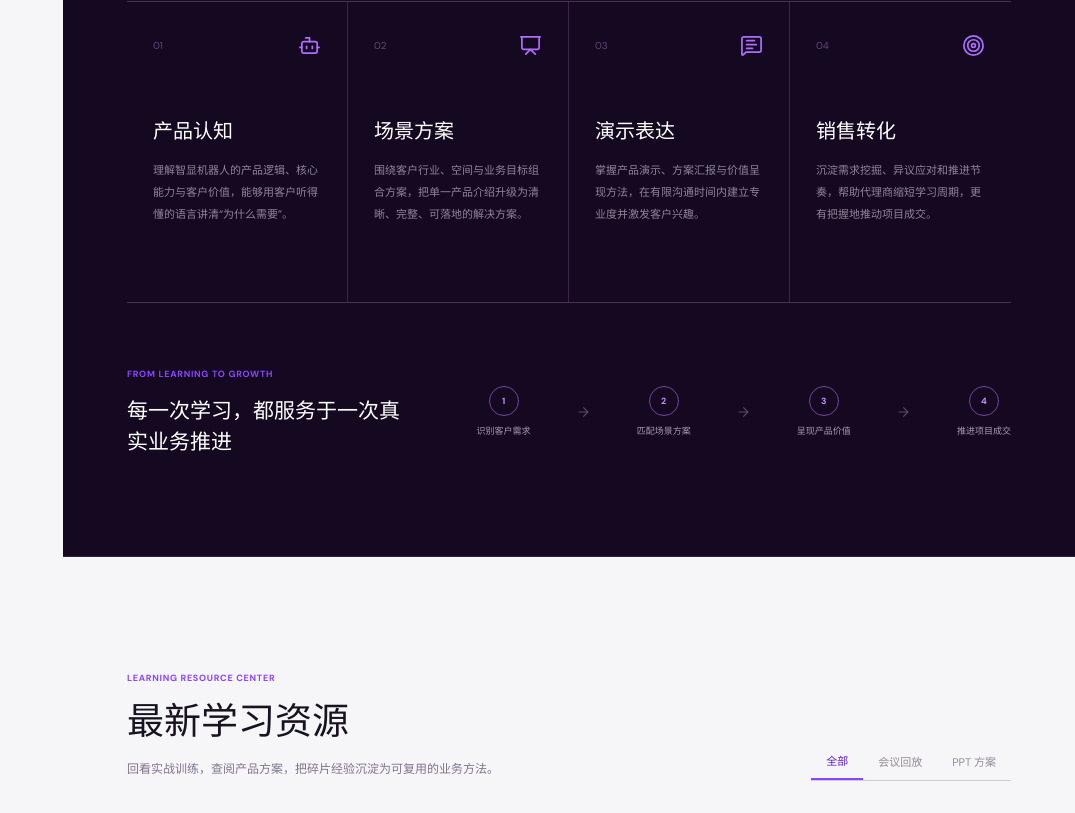
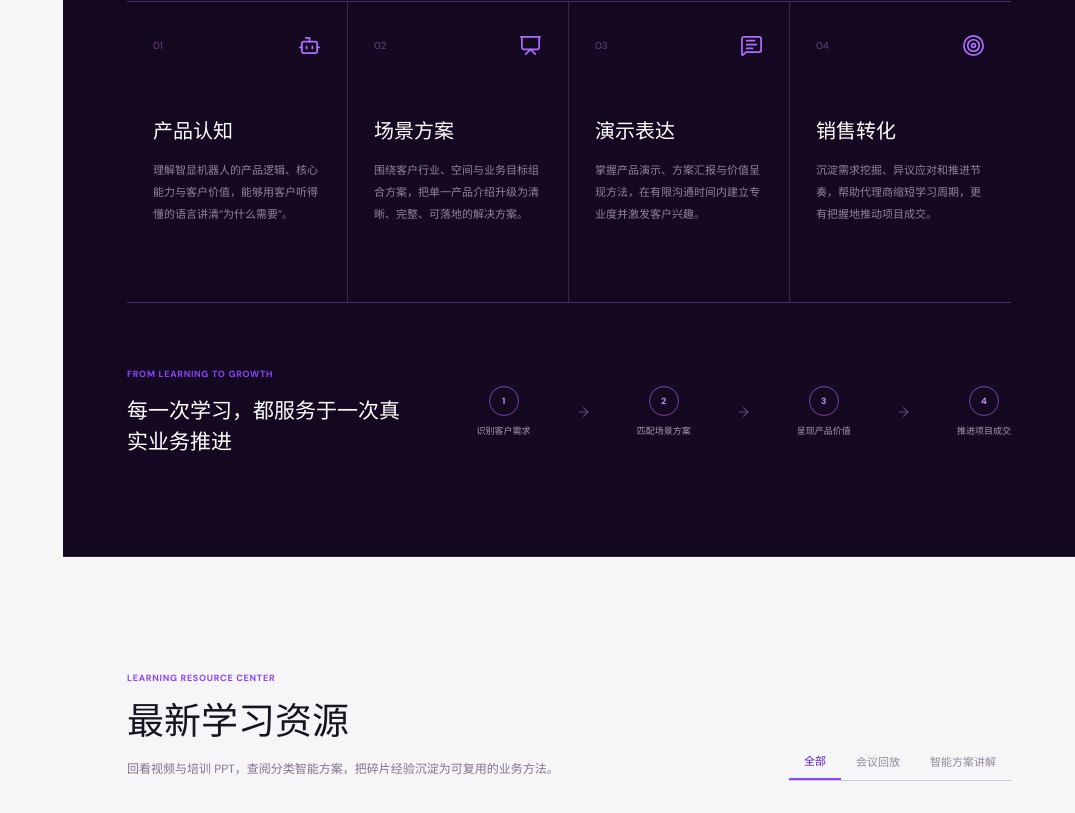
Before and after one commit to Rancho-Yin/zbrainlearning, a React (Vite) app: page / in a window 1280 px wide. Shown: the part 1984-2797 px from the top of the page, without its empty margins (205-1280 px from the left). Built offline with nearby package versions, Linux system fonts and the light colour scheme.

Commit message:
Reorganize replay and solution resources

```diff
--- a/src/data.js
+++ b/src/data.js
@@ -50,8 +50,8 @@ export const recordings = [
   },
 ];
 
-// 后续 PPT 按相同格式追加标题和链接即可，页面会自动生成方案窗口。
-export const presentations = [
+// 培训类 PPT 与会议录像放在同一个“会议回放”模块中。
+export const presentationReplays = [
   {
     id: 'august-partner-training',
     title: '8月代理商推广培训开营',
@@ -69,60 +69,11 @@ export const presentations = [
     publishedAt: '2026-07-01',
   },
   {
-    id: 'ai-solution-sales-assistant-01',
-    title: 'AI解决方案销售助手01',
-    url: 'https://livepad.zbrain.cn/s/pad-mssqel9k-ch3qwm?p=p_ad1c531970069223',
-    category: '销售工具',
-    cover: 'assets/covers/partner-training.png',
-  },
-  {
-    id: 'smart-space-technology-solution',
-    title: '智能空间技术解决方案',
-    url: 'https://livepad.zbrain.cn/s/pad-msrhe7lg-3m9wpv?p=p_ad1c531970069223',
-    category: '空间方案',
-    cover: 'assets/covers/ai-showroom.png',
-  },
-  {
     id: 'zhixian-ai-training-camp',
     title: '智显AI训战营',
     url: 'https://livepad.zbrain.cn/s/pad-mssqxzql-3f64jp?p=p_b71f5093762c7caa',
     category: '训战课程',
     cover: 'assets/covers/partner-training.png',
-  },
-  {
-    id: 'zbrain-aigc-business-solution',
-    title: 'ZBrain智显AIGC业务解决方案',
-    url: 'https://livepad.zbrain.cn/s/pad-msssttj1-va9wwn?p=p_ad1c531970069223',
-    category: 'AIGC 方案',
-    cover: 'assets/covers/digital-media-education.png',
-  },
-  {
-    id: 'ai-showroom-solution',
-    title: '智显机器人-AI展厅方案',
-    url: 'https://livepad.zbrain.cn/s/pad-msrqboxk-zc248e?p=p_b71f5093762c7caa',
-    category: 'AI 展厅',
-    cover: 'assets/covers/ai-showroom.png',
-  },
-  {
-    id: 'digital-media-discipline',
-    title: '数字媒体专业学科建设方案',
-    url: 'https://livepad.zbrain.cn/s/pad-mssgu0n6-poc3iu?p=p_b71f5093762c7caa',
-    category: '专业建设',
-    cover: 'assets/covers/digital-media-education.png',
-  },
-  {
-    id: 'kejindasha-ai-native-showcase-case',
-    title: '从科金大厦开启 AI 原生展示空间_案例分享',
-    url: 'https://livepad.zbrain.cn/s/pad-mssygqtz-ne9keq?p=p_b71f5093762c7caa',
-    category: '案例分享',
-    cover: 'assets/covers/ai-showroom.png',
-  },
-  {
-    id: 'jilin-university-zhengyuan-ai-showroom',
-    title: '吉大正元智能展厅定义AI空间智脑新标杆',
-    url: 'https://livepad.zbrain.cn/s/pad-mst00xyj-aeetrp?p=p_b71f5093762c7caa',
-    category: '案例分享',
-    cover: 'assets/covers/ai-showroom.png',
   },
   {
     id: 'ai-partner-training-camp-welcome-speech',
@@ -132,3 +83,135 @@ export const presentations = [
     cover: 'assets/covers/partner-training.png',
   },
 ];
+
+// 智能方案讲解按公司、解决方案、案例三类归档。
+export const presentations = [
+  {
+    id: 'zhixian-robot-business-report',
+    title: '智显机器人业务汇报',
+    url: 'https://www.wanpinghui.com/s/pad-mr6awgyd-hsmvyl?p=p_aafa3c827820c061',
+    group: 'company',
+    category: '业务汇报',
+    cover: 'assets/covers/partner-training.png',
+  },
+  {
+    id: 'wuhan-hongliang-intelligence-company',
+    title: '武汉宏量智能公司介绍',
+    url: 'https://www.wanpinghui.com/s/pad-msr6czag-pxr8xl?p=p_6052e5fa15236c66',
+    group: 'company',
+    category: '公司介绍',
+    cover: 'assets/covers/partner-training.png',
+  },
+  {
+    id: 'wuhan-hongliang-technology-company',
+    title: '武汉宏量智能科技公司介绍',
+    url: 'https://www.wanpinghui.com/s/pad-msq26m6n-9hc40l?p=p_406628dfc8ebe4e9',
+    group: 'company',
+    category: '公司介绍',
+    cover: 'assets/covers/partner-training.png',
+  },
+  {
+    id: 'ai-showroom-solution',
+    title: '智显机器人-AI展厅方案',
+    url: 'https://livepad.zbrain.cn/s/pad-msrqboxk-zc248e?p=p_b71f5093762c7caa',
+    group: 'solution',
+    category: 'AI 展厅',
+    cover: 'assets/covers/ai-showroom.png',
+  },
+  {
+    id: 'ai-solution-sales-assistant-01',
+    title: 'AI解决方案销售助手01',
+    url: 'https://livepad.zbrain.cn/s/pad-mssqel9k-ch3qwm?p=p_ad1c531970069223',
+    group: 'solution',
+    category: '销售工具',
+    cover: 'assets/covers/partner-training.png',
+  },
+  {
+    id: 'smart-space-technology-solution',
+    title: '智能空间技术解决方案',
+    url: 'https://livepad.zbrain.cn/s/pad-msrhe7lg-3m9wpv?p=p_ad1c531970069223',
+    group: 'solution',
+    category: '空间方案',
+    cover: 'assets/covers/ai-showroom.png',
+  },
+  {
+    id: 'zbrain-aigc-business-solution',
+    title: 'ZBrain智显AIGC业务解决方案',
+    url: 'https://livepad.zbrain.cn/s/pad-msssttj1-va9wwn?p=p_ad1c531970069223',
+    group: 'solution',
+    category: 'AIGC 方案',
+    cover: 'assets/covers/digital-media-education.png',
+  },
+  {
+    id: 'digital-media-discipline',
+    title: '数字媒体专业学科建设方案',
+    url: 'https://livepad.zbrain.cn/s/pad-mssgu0n6-poc3iu?p=p_b71f5093762c7caa',
+    group: 'solution',
+    category: '专业建设',
+    cover: 'assets/covers/digital-media-education.png',
+  },
+  {
+    id: 'multi-screen-cloud-edge-device-solution',
+    title: '展厅多屏统一联动方案·云边端协同架构',
+    url: 'https://www.wanpinghui.com/s/pad-mra1zdh7-5vjsw2?p=p_aafa3c827820c061',
+    group: 'solution',
+    category: '展厅方案',
+    cover: 'assets/covers/ai-showroom.png',
+  },
+  {
+    id: 'livepad-education-application',
+    title: 'LivePad在教育行业的应用',
+    url: 'https://www.wanpinghui.com/s/pad-mrvwbs4e-w2uyws?p=p_380506a6afac002c',
+    group: 'solution',
+    category: '教育方案',
+    cover: 'assets/covers/digital-media-education.png',
+  },
+  {
+    id: 'energy-industry-ai-application-system',
+    title: '能源行业AI智能应用体系建设方案',
+    url: 'https://www.wanpinghui.com/s/pad-ms3cwntz-dr13rs?p=p_af053f99e1e57109',
+    group: 'solution',
+    category: '能源方案',
+    cover: 'assets/covers/digital-media-education.png',
+  },
+  {
+    id: 'ai-niuhuang-intelligence-sharing',
+    title: 'AI牛黄智脑分享',
+    url: 'https://www.wanpinghui.com/s/pad-mrabffy6-p0bphq?p=p_aefd5977a06d2aa3',
+    group: 'case',
+    category: '案例分享',
+    cover: 'assets/covers/partner-training.png',
+  },
+  {
+    id: 'kejindasha-ai-native-showcase-case',
+    title: '从科金大厦开启 AI 原生展示空间_案例分享',
+    url: 'https://livepad.zbrain.cn/s/pad-mssygqtz-ne9keq?p=p_b71f5093762c7caa',
+    group: 'case',
+    category: '案例分享',
+    cover: 'assets/covers/ai-showroom.png',
+  },
+  {
+    id: 'jilin-university-zhengyuan-ai-showroom',
+    title: '吉大正元智能展厅定义AI空间智脑新标杆',
+    url: 'https://livepad.zbrain.cn/s/pad-mst00xyj-aeetrp?p=p_b71f5093762c7caa',
+    group: 'case',
+    category: '展厅案例',
+    cover: 'assets/covers/ai-showroom.png',
+  },
+  {
+    id: 'spic-inner-mongolia-digital-human-system',
+    title: '国家电投内蒙古能源公司指挥中心数字人系统方案',
+    url: 'https://www.wanpinghui.com/s/pad-ms7o70tu-ytsckx?p=p_b539669638878317',
+    group: 'case',
+    category: '能源案例',
+    cover: 'assets/covers/digital-media-education.png',
+  },
+  {
+    id: 'yangzhou-cultural-communication-intelligence',
+    title: '扬州文化传播智脑',
+    url: 'https://www.wanpinghui.com/s/pad-msb308vm-3noxpu?p=p_29397a78b8578d5e',
+    group: 'case',
+    category: '文旅案例',
+    cover: 'assets/covers/partner-training.png',
+  },
+];
--- a/src/main.jsx
+++ b/src/main.jsx
@@ -26,7 +26,7 @@ import {
   X,
   Zap,
 } from 'lucide-react';
-import { presentations, recordings } from './data';
+import { presentationReplays, presentations, recordings } from './data';
 import './styles.css';
 
 const LOGO_SRC = `${import.meta.env.BASE_URL}assets/zhixian-robot-logo.png`;
@@ -37,13 +37,20 @@ const COVER_ASSETS = [
 ];
 const PRESENTATION_STORAGE_KEY = 'zbrainlearning-custom-presentations-v1';
 const CURRENT_MONTH = new Date().toISOString().slice(0, 7);
+const SOLUTION_GROUPS = [
+  { id: 'company', number: '01', label: '公司介绍', description: '了解智显机器人与合作伙伴的业务能力、品牌定位与核心优势。' },
+  { id: 'solution', number: '02', label: '解决方案介绍', description: '按展厅、教育、能源与 AIGC 等场景查找可直接讲解的方案。' },
+  { id: 'case', number: '03', label: '案例介绍', description: '通过已落地的展厅、能源与文旅案例，辅助客户沟通与项目转化。' },
+];
 
 const assetUrl = (path) => `${import.meta.env.BASE_URL}${path}`;
 
 function loadCustomPresentations() {
   try {
     const value = JSON.parse(localStorage.getItem(PRESENTATION_STORAGE_KEY) || '[]');
-    return Array.isArray(value) ? value.filter((item) => item?.id && item?.title && item?.url) : [];
+    return Array.isArray(value)
+      ? value.filter((item) => item?.id && item?.title && item?.url).map((item) => ({ ...item, group: item.group || 'solution' }))
+      : [];
   } catch {
     return [];
   }
@@ -65,11 +72,11 @@ function Brand() {
   );
 }
 
-function Sidebar({ presentationCount, section, onSectionChange, activeNav, onActiveNavChange, open, onClose }) {
+function Sidebar({ solutionCount, replayCount, section, onSectionChange, activeNav, onActiveNavChange, open, onClose }) {
   const items = [
     { id: 'overview', label: '首页', icon: FolderOpen, href: '#top' },
-    { id: 'presentations', label: 'PPT 方案', icon: FileText, href: '#library', count: presentationCount },
-    { id: 'recordings', label: '会议回放', icon: Video, href: '#library', count: recordings.length },
+    { id: 'presentations', label: '智能方案讲解', icon: FileText, href: '#library', count: solutionCount },
+    { id: 'recordings', label: '会议回放', icon: Video, href: '#library', count: replayCount },
   ];
 
   const navigate = (item) => {
@@ -121,8 +128,8 @@ function Topbar({ query, setQuery, onMenu }) {
         <input
           value={query}
           onChange={(event) => setQuery(event.target.value)}
-          placeholder="搜索课程、日期或方案资料..."
-          aria-label="搜索课程、日期或方案资料"
+          placeholder="搜索视频、PPT 回放或智能方案..."
+          aria-label="搜索视频、PPT 回放或智能方案"
         />
         <kbd>⌘ K</kbd>
       </div>
@@ -174,7 +181,7 @@ function Hero({ onBrowse, onAbout }) {
 function Stats({ presentationCount }) {
   const stats = [
     { value: recordings.length, label: '场实战会议回放', icon: Video, detail: '覆盖 6 期连续训练' },
-    { value: presentationCount || '待', label: '份产品方案资料', icon: FileText, detail: '方案库持续补充中' },
+    { value: presentationCount || '待', label: '份智能方案讲解', icon: FileText, detail: '三类方案持续补充中' },
     { value: '4', label: '阶段代理商路径', icon: ChartNoAxesCombined, detail: '从懂产品到促成交' },
   ];
   return (
@@ -279,7 +286,7 @@ function EmptyPpt() {
   );
 }
 
-function PresentationCard({ presentation, index, onRemove }) {
+function PresentationCard({ presentation, index, onRemove, openLabel = '打开方案' }) {
   const cover = presentation.cover || COVER_ASSETS[index % COVER_ASSETS.length];
   const monthLabel = presentation.publishedAt?.slice(0, 7).replace('-', '.');
   return (
@@ -288,7 +295,7 @@ function PresentationCard({ presentation, index, onRemove }) {
         <span className="presentation-index">{String(index + 1).padStart(2, '0')}{monthLabel && <small>{monthLabel}</small>}</span>
         <div className="presentation-card-meta">
           <span className="presentation-category"><Presentation /> {presentation.category || '产品方案'}</span>
-          {presentation.isCustom && (
+          {presentation.isCustom && onRemove && (
             <button className="presentation-remove" onClick={() => onRemove(presentation.id)} aria-label={`删除${presentation.title}`} title="删除自定义方案">
               <Trash2 />
             </button>
@@ -305,7 +312,7 @@ function PresentationCard({ presentation, index, onRemove }) {
         </a>
       </div>
       <a className="presentation-open" href={presentation.url} target="_blank" rel="noreferrer">
-        <span>打开方案</span><ArrowUpRight />
+        <span>{openLabel}</span><ArrowUpRight />
       </a>
     </article>
   );
@@ -314,6 +321,7 @@ function PresentationCard({ presentation, index, onRemove }) {
 function AddPresentationDialog({ open, onClose, onAdd }) {
   const [title, setTitle] = useState('');
   const [url, setUrl] = useState('');
+  const [group, setGroup] = useState('solution');
   const [category, setCategory] = useState('');
   const [month, setMonth] = useState(CURRENT_MONTH);
   const [error, setError] = useState('');
@@ -338,9 +346,10 @@ function AddPresentationDialog({ open, onClose, onAdd }) {
     try {
       const parsedUrl = new URL(cleanedUrl);
       if (!['http:', 'https:'].includes(parsedUrl.protocol)) throw new Error('invalid protocol');
-      onAdd({ title: cleanedTitle, url: parsedUrl.href, category: category.trim() || '自定义方案', publishedAt: month ? `${month}-01` : '' });
+      onAdd({ title: cleanedTitle, url: parsedUrl.href, group, category: category.trim() || '自定义方案', publishedAt: month ? `${month}-01` : '' });
       setTitle('');
       setUrl('');
+      setGroup('solution');
       setCategory('');
       setMonth(CURRENT_MONTH);
       setError('');
@@ -353,21 +362,27 @@ function AddPresentationDialog({ open, onClose, onAdd }) {
     <div className="dialog-backdrop" onMouseDown={(event) => event.target === event.currentTarget && onClose()}>
       <section className="add-dialog" role="dialog" aria-modal="true" aria-labelledby="add-presentation-title">
         <div className="add-dialog-head">
-          <div><span>ADD NEW SOLUTION</span><h3 id="add-presentation-title">新增 PPT 方案</h3></div>
+          <div><span>ADD NEW SOLUTION</span><h3 id="add-presentation-title">新增智能方案</h3></div>
           <button className="dialog-close" onClick={onClose} aria-label="关闭新增方案窗口"><X /></button>
         </div>
         <form onSubmit={submit} noValidate>
           <label>
             <span>方案名称</span>
-            <input autoFocus value={title} onChange={(event) => setTitle(event.target.value)} placeholder="输入 PPT 方案名称" />
+            <input autoFocus value={title} onChange={(event) => setTitle(event.target.value)} placeholder="输入智能方案名称" />
           </label>
           <label>
             <span>方案网址</span>
             <div className="url-input"><Link2 /><input value={url} onChange={(event) => setUrl(event.target.value)} placeholder="https://" inputMode="url" /></div>
           </label>
           <label>
-            <span>方案分类 <small>选填</small></span>
-            <input value={category} onChange={(event) => setCategory(event.target.value)} placeholder="例如：行业方案、代理商培训" />
+            <span>一级分类</span>
+            <select value={group} onChange={(event) => setGroup(event.target.value)}>
+              {SOLUTION_GROUPS.map((item) => <option key={item.id} value={item.id}>{item.label}</option>)}
+            </select>
+          </label>
+          <label>
+            <span>细分标签 <small>选填</small></span>
+            <input value={category} onChange={(event) => setCategory(event.target.value)} placeholder="例如：展厅方案、能源案例" />
           </label>
           <label>
             <span>方案月份 <small>用于倒序排列</small></span>
@@ -376,7 +391,7 @@ function AddPresentationDialog({ open, onClose, onAdd }) {
           {error && <p className="form-error" role="alert">{error}</p>}
           <div className="dialog-actions">
             <button type="button" className="dialog-cancel" onClick={onClose}>取消</button>
-            <button type="submit" className="dialog-submit"><Plus /> 添加到方案库</button>
+            <button type="submit" className="dialog-submit"><Plus /> 添加到智能方案</button>
           </div>
         </form>
       </section>
@@ -384,25 +399,64 @@ function AddPresentationDialog({ open, onClose, onAdd }) {
   );
 }
 
-function PresentationLibrary({ items, onAddClick, onRemove }) {
-  if (!items.length) return <div className="no-results"><Search /><h3>没有找到相关方案</h3><p>换一个方案名称试试。</p></div>;
+function ReplayTypeTabs({ active, onChange }) {
   return (
-    <section className="presentation-library" aria-label="PPT 方案列表">
+    <div className="replay-type-tabs" role="tablist" aria-label="会议回放类型">
+      <button role="tab" aria-selected={active === 'video'} className={active === 'video' ? 'is-active' : ''} onClick={() => onChange('video')}><Video /> 视频回放 <b>{String(recordings.length).padStart(2, '0')}</b></button>
+      <button role="tab" aria-selected={active === 'ppt'} className={active === 'ppt' ? 'is-active' : ''} onClick={() => onChange('ppt')}><Presentation /> PPT 回放 <b>{String(presentationReplays.length).padStart(2, '0')}</b></button>
+    </div>
+  );
+}
+
+function ReplayPresentationLibrary({ items }) {
+  return (
+    <section className="presentation-library replay-ppt-library" aria-label="PPT 回放列表">
       <div className="presentation-library-head">
-        <div><p className="section-kicker">PRESENTATION LIBRARY</p><h3>PPT 方案</h3></div>
+        <div><p className="section-kicker">TRAINING PRESENTATION REPLAY</p><h3>PPT 回放</h3></div>
+        <div className="presentation-library-actions"><p>快速回顾开营、训战和代理商培训中的演示材料。</p></div>
+      </div>
+      {items.length ? (
+        <div className="presentation-grid">
+          {items.map((presentation, index) => <PresentationCard key={presentation.id} presentation={presentation} index={index} openLabel="打开回放" />)}
+        </div>
+      ) : <div className="no-results"><Search /><h3>没有找到相关 PPT 回放</h3><p>换一个课程名称试试。</p></div>}
+    </section>
+  );
+}
+
+function SolutionLibrary({ items, onAddClick, onRemove }) {
+  const indexedItems = items.map((presentation, index) => ({ presentation, index }));
+  return (
+    <section className="presentation-library solution-library" aria-label="智能方案讲解列表">
+      <div className="presentation-library-head">
+        <div><p className="section-kicker">INTELLIGENT SOLUTION LIBRARY</p><h3>智能方案讲解</h3></div>
         <div className="presentation-library-actions">
-          <p>点击方案名称或“打开方案”，即可在新标签页查看完整内容。</p>
+          <p>按公司、解决方案和案例归档，快速匹配不同客户的沟通场景。</p>
           <button onClick={onAddClick}><Plus /> 新增方案</button>
         </div>
       </div>
-      <div className="presentation-grid">
-        {items.map((presentation, index) => <PresentationCard key={presentation.id} presentation={presentation} index={index} onRemove={onRemove} />)}
-      </div>
+      {items.length ? SOLUTION_GROUPS.map((group) => {
+        const groupItems = indexedItems.filter(({ presentation }) => (presentation.group || 'solution') === group.id);
+        if (!groupItems.length) return null;
+        return (
+          <section className="solution-group" key={group.id} aria-labelledby={`solution-group-${group.id}`}>
+            <div className="solution-group-head">
+              <span>{group.number}</span>
+              <div><h4 id={`solution-group-${group.id}`}>{group.label}</h4><p>{group.description}</p></div>
+              <b>{String(groupItems.length).padStart(2, '0')}</b>
+            </div>
+            <div className="presentation-grid">
+              {groupItems.map(({ presentation, index }) => <PresentationCard key={presentation.id} presentation={presentation} index={index} onRemove={onRemove} />)}
+            </div>
+          </section>
+        );
+      }) : <div className="no-results"><Search /><h3>没有找到相关智能方案</h3><p>换一个公司、行业或案例名称试试。</p></div>}
     </section>
   );
 }
 
 function Library({ presentationItems, section, query, onSectionChange, onAddClick, onRemove }) {
+  const [replayType, setReplayType] = useState('video');
   const normalized = query.trim().toLowerCase();
   const compactQuery = normalized.replace(/[^a-z0-9\u4e00-\u9fff]/g, '');
   const filteredRecordings = useMemo(() => recordings.filter((item) => {
@@ -410,24 +464,37 @@ function Library({ presentationItems, section, query, onSectionChange, onAddClic
     return source.includes(normalized) || source.replace(/[^a-z0-9\u4e00-\u9fff]/g, '').includes(compactQuery);
   }), [compactQuery, normalized]);
   const filteredPresentations = useMemo(() => presentationItems.filter((item) => {
-    const source = `${item.title} ${item.category || ''}`.toLowerCase();
+    const groupLabel = SOLUTION_GROUPS.find((group) => group.id === item.group)?.label || '';
+    const source = `${item.title} ${item.category || ''} ${groupLabel}`.toLowerCase();
     return source.includes(normalized) || source.replace(/[^a-z0-9\u4e00-\u9fff]/g, '').includes(compactQuery);
   }), [compactQuery, normalized, presentationItems]);
+  const filteredPresentationReplays = useMemo(() => presentationReplays.filter((item) => {
+    const source = `${item.title} ${item.category || ''} ${item.publishedAt || ''}`.toLowerCase();
+    return source.includes(normalized) || source.replace(/[^a-z0-9\u4e00-\u9fff]/g, '').includes(compactQuery);
+  }), [compactQuery, normalized]);
   const showRecordings = section !== 'presentations';
   const showPresentations = section !== 'recordings';
+  const showVideoReplay = section === 'all' || replayType === 'video';
+  const showPptReplay = section === 'all' || replayType === 'ppt';
 
   return (
     <section className="library" id="library">
       <div className="section-heading">
-        <div><p className="section-kicker">LEARNING RESOURCE CENTER</p><h2>{section === 'presentations' ? '销售方案库' : section === 'recordings' ? '代理商训战回放' : '最新学习资源'}</h2><p className="heading-desc">回看实战训练，查阅产品方案，把碎片经验沉淀为可复用的业务方法。</p></div>
+        <div><p className="section-kicker">LEARNING RESOURCE CENTER</p><h2>{section === 'presentations' ? '智能方案讲解' : section === 'recordings' ? '代理商训战回放' : '最新学习资源'}</h2><p className="heading-desc">回看视频与培训 PPT，查阅分类智能方案，把碎片经验沉淀为可复用的业务方法。</p></div>
         <div className="segment-control" aria-label="内容类型筛选">
-          {[['all', '全部'], ['recordings', '会议回放'], ['presentations', 'PPT 方案']].map(([id, label]) => (
+          {[['all', '全部'], ['recordings', '会议回放'], ['presentations', '智能方案讲解']].map(([id, label]) => (
             <button key={id} className={section === id ? 'is-active' : ''} onClick={() => onSectionChange(id)}>{label}</button>
           ))}
         </div>
       </div>
-      {showRecordings && <div className="recording-list">{filteredRecordings.length ? filteredRecordings.map((recording, index) => <RecordingRow key={recording.id} recording={recording} index={index} />) : <div className="no-results"><Search /><h3>没有找到相关课程</h3><p>换一个标题或日期试试。</p></div>}</div>}
-      {showPresentations && (presentationItems.length ? <PresentationLibrary items={filteredPresentations} onAddClick={onAddClick} onRemove={onRemove} /> : <EmptyPpt />)}
+      {showRecordings && (
+        <section className="replay-library" aria-label="会议回放资源">
+          {section === 'recordings' && <ReplayTypeTabs active={replayType} onChange={setReplayType} />}
+          {showVideoReplay && <div className="recording-list">{filteredRecordings.length ? filteredRecordings.map((recording, index) => <RecordingRow key={recording.id} recording={recording} index={index} />) : <div className="no-results"><Search /><h3>没有找到相关视频回放</h3><p>换一个标题或日期试试。</p></div>}</div>}
+          {showPptReplay && <ReplayPresentationLibrary items={filteredPresentationReplays} />}
+        </section>
+      )}
+      {showPresentations && (presentationItems.length ? <SolutionLibrary items={filteredPresentations} onAddClick={onAddClick} onRemove={onRemove} /> : <EmptyPpt />)}
     </section>
   );
 }
@@ -497,7 +564,7 @@ function App() {
 
   return (
     <div className="app-shell">
-      <Sidebar presentationCount={presentationItems.length} section={section} onSectionChange={changeSection} activeNav={activeNav} onActiveNavChange={setActiveNav} open={menuOpen} onClose={() => setMenuOpen(false)} />
+      <Sidebar solutionCount={presentationItems.length} replayCount={recordings.length + presentationReplays.length} section={section} onSectionChange={changeSection} activeNav={activeNav} onActiveNavChange={setActiveNav} open={menuOpen} onClose={() => setMenuOpen(false)} />
       <main>
         <Topbar query={query} setQuery={setQuery} onMenu={() => setMenuOpen(true)} />
         <Hero onBrowse={browse} onAbout={() => setActiveNav('overview')} />
```
Also changed, not shown: src/styles.css (+12 -2 lines), 1 other file (tests, documents, lock files or other folders).
